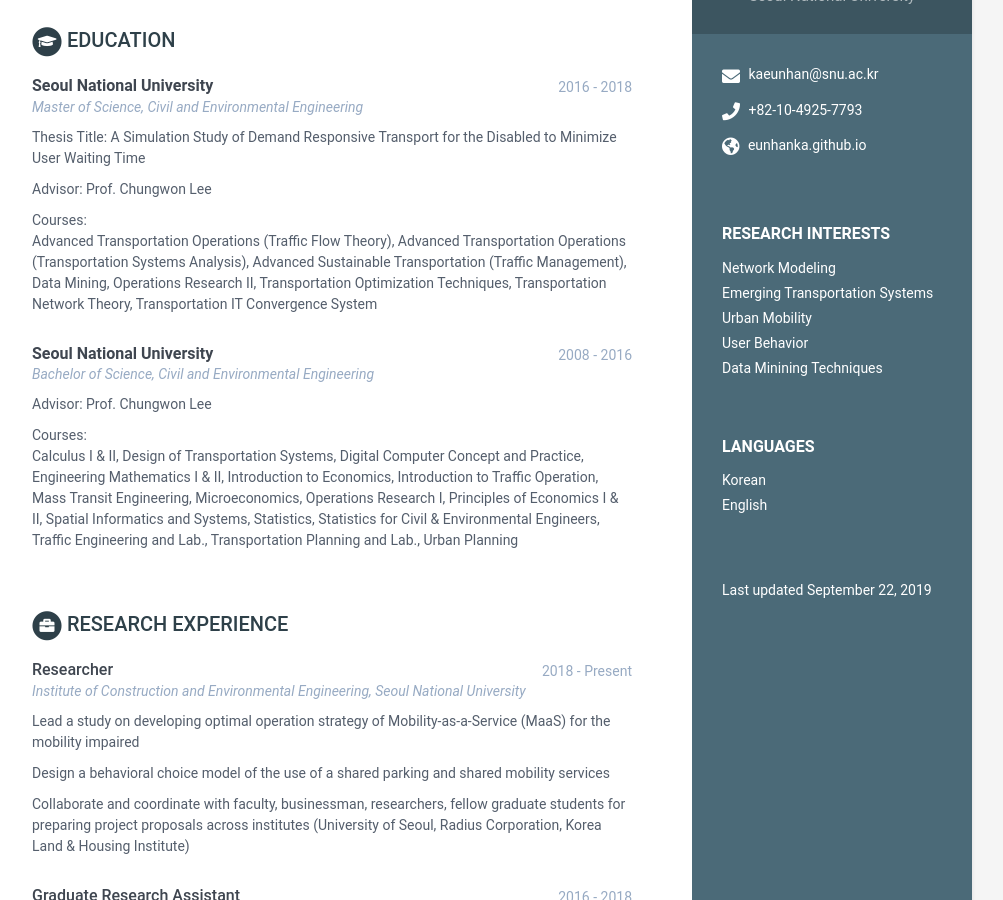
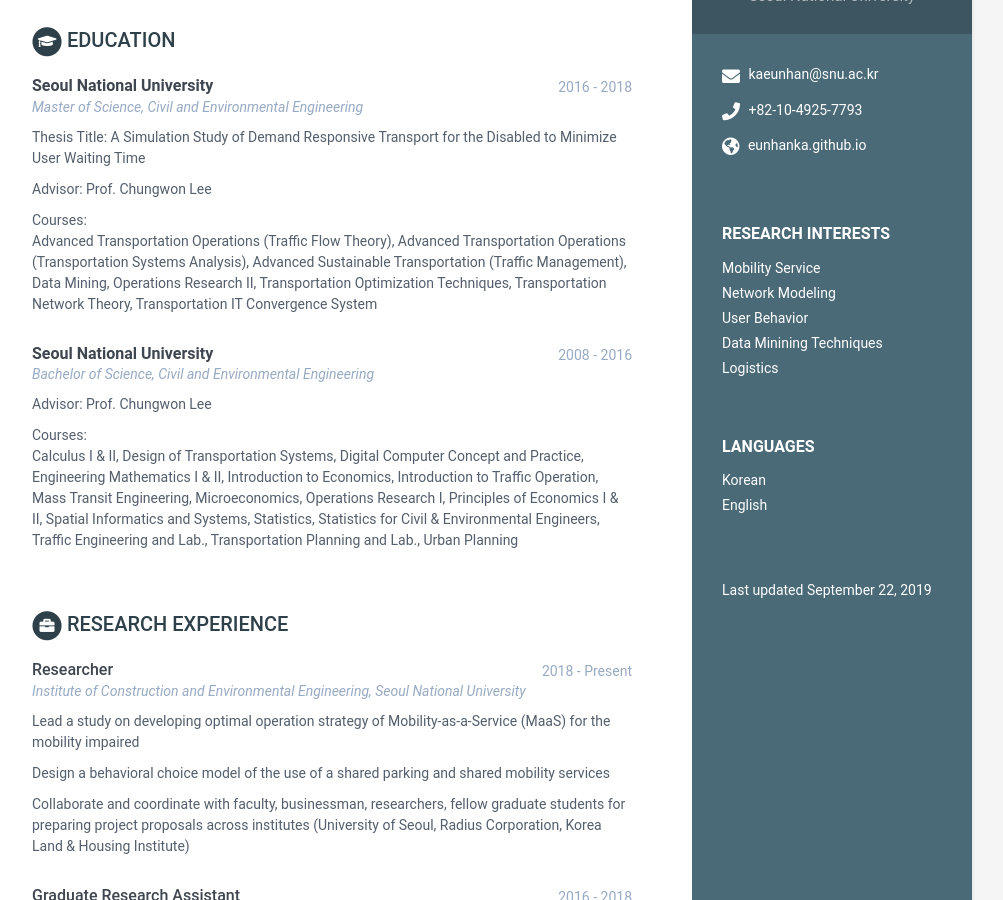
Before and after one commit to eunhanka/eunhanka.github.io, a Jekyll site: the page built from index.html, in a window 1280 px wide and 900 px high, scrolled down 340 px. Shown: the whole window, without its empty margins (168-1171 px from the left). Built offline with Jekyll 4.4.1, drawn with Linux system fonts in a browser that asks for light colours.

Commit message:
Update data.yml

```diff
--- a/_data/data.yml
+++ b/_data/data.yml
@@ -26,11 +26,11 @@
     goodreads: # Number-Username, e.g. 123456-alandoe
 
     research_interests:
+      - item: Mobility Service
       - item: Network Modeling
-      - item: Emerging Transportation Systems
-      - item: Urban Mobility
       - item: User Behavior
       - item: Data Minining Techniques
+      - item: Logistics
 
     languages:
       - idiom: Korean
```
